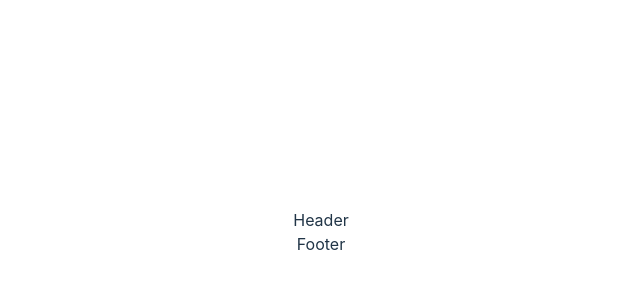
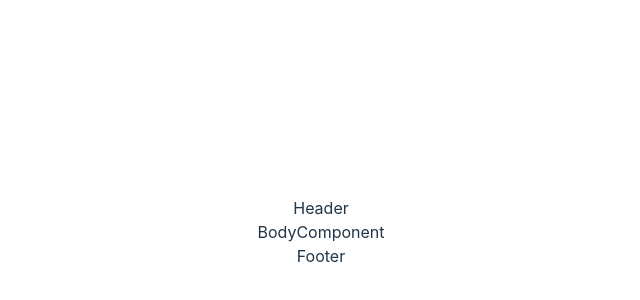
Before and after one commit to gedar1/vite--scrapy, a React (Vite) app: page / in a window 1280 px wide. Shown: the part 168-468 px from the top of the page, without its empty margins (319-959 px from the left). Built offline with nearby package versions, Linux system fonts and the light colour scheme.

Commit message:
update body component

```diff
--- a/src/App.tsx
+++ b/src/App.tsx
@@ -1,5 +1,6 @@
 
 import './App.css'
+import { BodyComponent } from './components/BodyComponent'
 import { Footer } from './components/Footer'
 import { Header } from './components/Header'
 
@@ -9,6 +10,7 @@ function App() {
   return (
     <>
       <Header />
+      <BodyComponent />
       <Footer/>
     </>
   )
--- a/src/components/Body.tsx
+++ /dev/null
@@ -1,6 +0,0 @@
-
-export const Body = () => {
-  return (
-    <div>Body</div>
-  )
-}
--- /dev/null
+++ b/src/components/BodyComponent.tsx
@@ -0,0 +1,6 @@
+
+export const BodyComponent = () => {
+  return (
+    <div>BodyComponent</div>
+  )
+}
```
